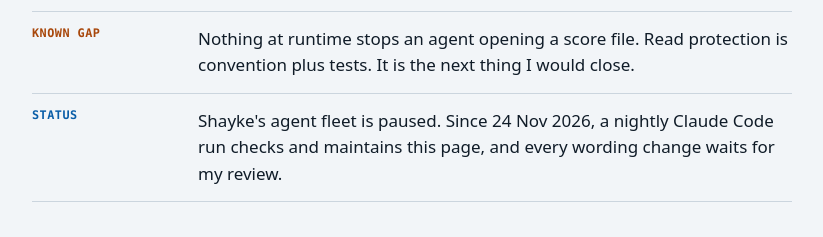
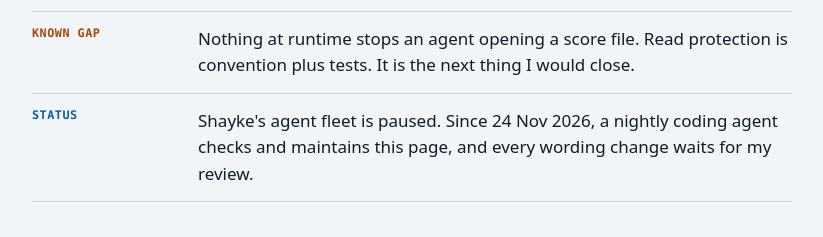
Before and after one commit to hughrobertson19/portfolio, a plain HTML site: page index.html in a window 1280 px wide. Shown: the part 2132-2369 px from the top of the page, without its empty margins (228-1051 px from the left). Drawn offline with Linux system fonts and the light colour scheme.

Commit message:
Fleet portfolio: status line says "coding agent" (reviewer round 1, issue #15)
Co-Authored-By: Claude Opus 5.5 <noreply@anthropic.com>
Claude-Session: https://claude.ai/code/session_015ucJLNMpG2k95jZC4qBCNv

```diff
--- a/index.html
+++ b/index.html
@@ -223,7 +223,7 @@ footer{display:flex;flex-direction:column;gap:6px;border-top:1px solid var(--lin
     <li><span class="tag">Checked 20 Oct 2026</span><div>Quote check: 39 tests passed. It is public and runnable in <a href="https://github.com/hughrobertson19/shayke-public">shayke-public</a>, folder <code>lib/quotable_span/</code>.</div></li>
     <li><span class="tag">Built, not merged</span><div>A judge that must quote exact evidence for its verdict. It lives on a branch.</div></li>
     <li><span class="tag warn">Known gap</span><div>Nothing at runtime stops an agent opening a score file. Read protection is convention plus tests. It is the next thing I would close.</div></li>
-    <li><span class="tag">Status</span><div>Shayke's agent fleet is paused. Since 24 Nov 2026, a nightly Claude Code run checks and maintains this page, and every wording change waits for my review.</div></li>
+    <li><span class="tag">Status</span><div>Shayke's agent fleet is paused. Since 24 Nov 2026, a nightly coding agent checks and maintains this page, and every wording change waits for my review.</div></li>
   </ul>
 </section>
 
```
